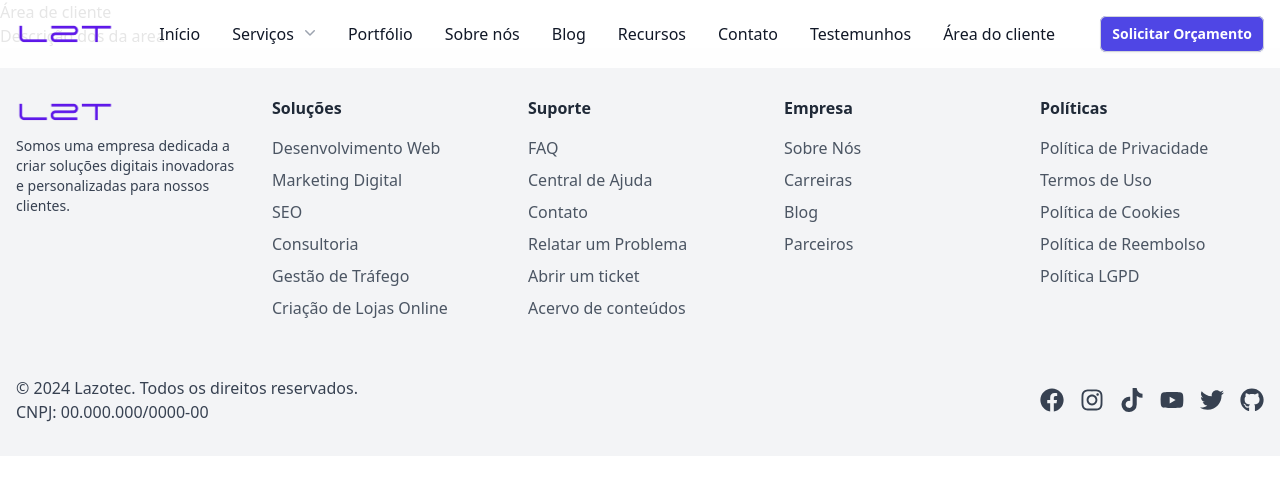
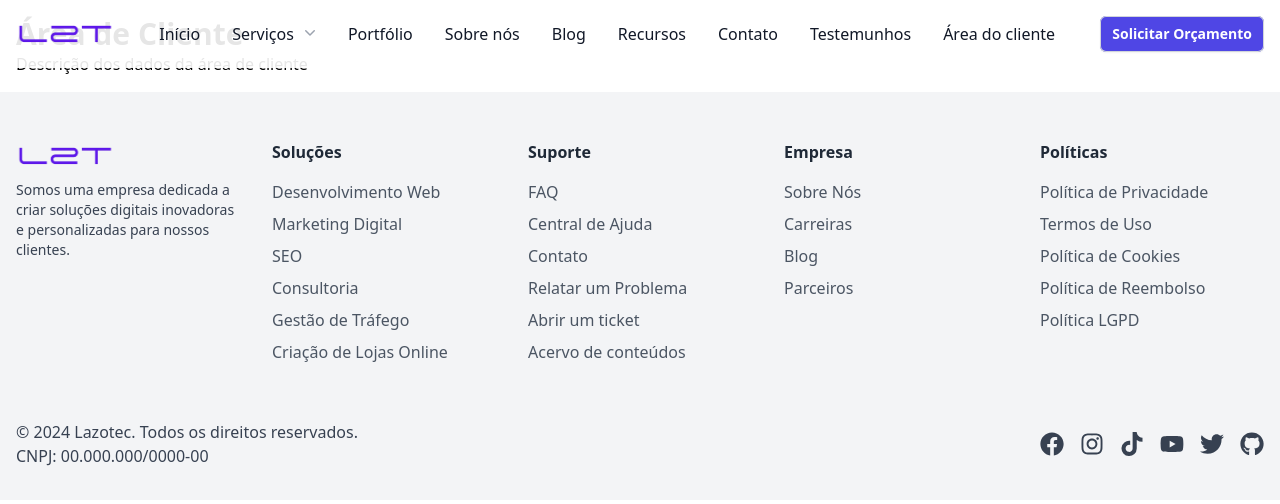
Before and after one commit to lazodev/lztagency, a Next.js app: page /customer-area in a window 1280 px wide. Shown: the top 504 px of the page. Built offline with nearby package versions, Linux system fonts and the light colour scheme.

Commit message:
Add SSR Nextjs customer-area

```diff
--- a/src/pages/customer-area.tsx
+++ b/src/pages/customer-area.tsx
@@ -1,19 +1,43 @@
-import { NextPage } from 'next';
+import { ReactElement } from 'react';
+import DefaultLayout from '@/layouts/DefaultLayout';
+import { NextPageWithLayout } from '@/types/nextPageWithLayout';
+import { GetServerSideProps } from 'next';
 import Head from 'next/head';
 
-const CustomerArea: NextPage = () => {
+interface CustomerAreaProps {
+  // Adicione aqui quaisquer props que serão passadas para o componente
+  data: string; // exemplo de dados passados do servidor
+}
+
+const CustomerArea: NextPageWithLayout<CustomerAreaProps> = ({ data }) => {
   return (
     <>
       <Head>
         <title>Área de Cliente - Lazotec</title>
         <meta name="description" content="Testemunhos dos clientes da Lazotec." />
       </Head>
-      <main>
-        <h1>Área de cliente</h1>
-        <p>Descrição dos da area</p>
+      <main className="p-4">
+        <h1 className="text-3xl font-bold">Área de Cliente</h1>
+        <p>{data}</p>
       </main>
     </>
   );
 };
 
+// Função para buscar dados no servidor
+export const getServerSideProps: GetServerSideProps<CustomerAreaProps> = async () => {
+  // Realize as operações de busca de dados aqui
+  const data = "Descrição dos dados da área de cliente"; // Substitua pela lógica real de busca de dados
+
+  return {
+    props: {
+      data,
+    },
+  };
+};
+
+CustomerArea.getLayout = function getLayout(page: ReactElement) {
+  return <DefaultLayout>{page}</DefaultLayout>;
+};
+
 export default CustomerArea;
--- a/src/pages/resources.tsx
+++ b/src/pages/resources.tsx
@@ -1,17 +1,12 @@
 import { NextPage } from 'next';
-import Head from 'next/head';
 
 const Resources: NextPage = () => {
   return (
     <>
-      <Head>
-        <title>Resources - Lazotec</title>
-        <meta name="description" content="Recursos disponibilizados pela Lazotec." />
-      </Head>
-      <main>
+
         <h1>Resources</h1>
         <p>Descrição dos recursos.</p>
-      </main>
+
     </>
   );
 };
```
